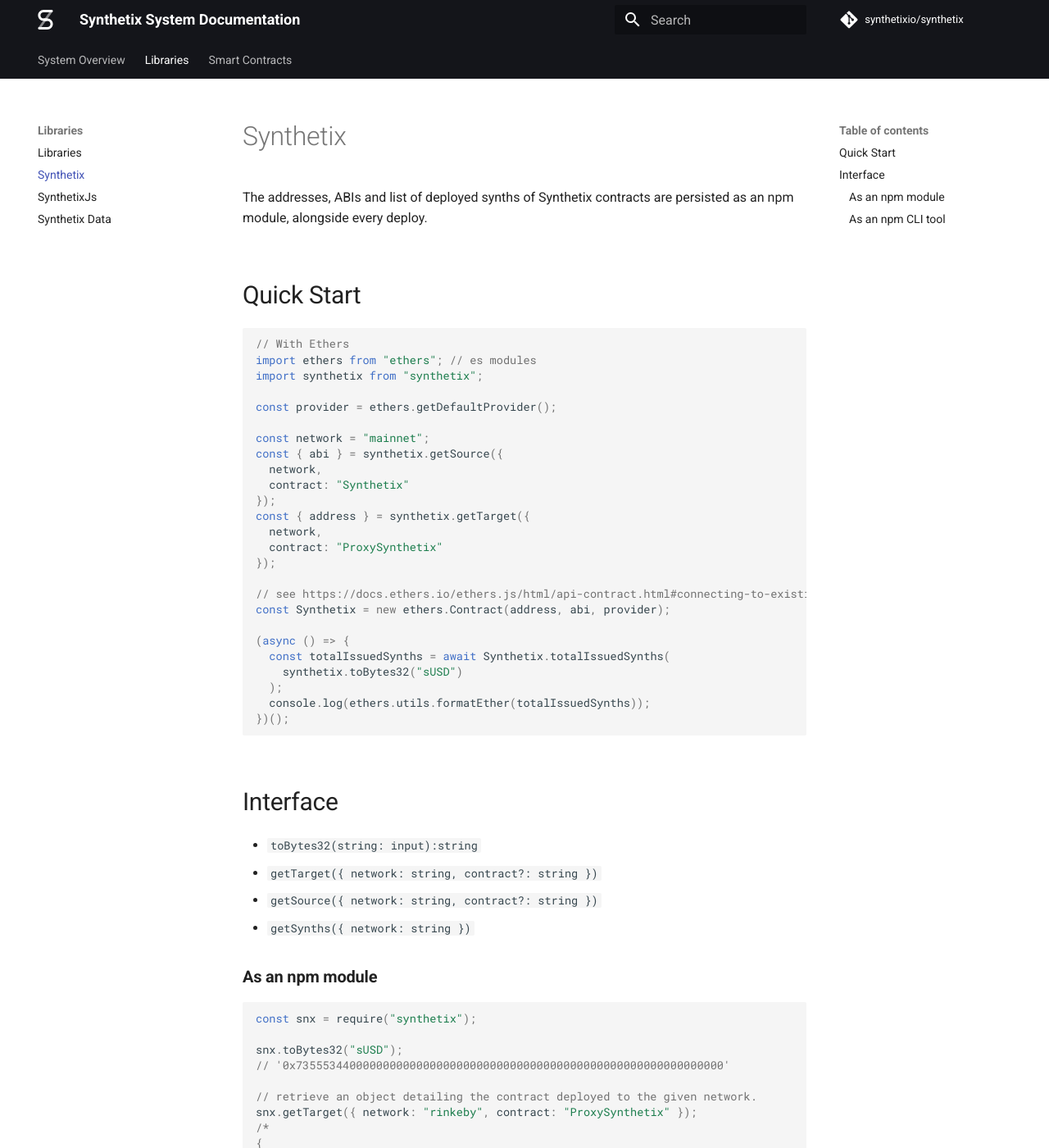
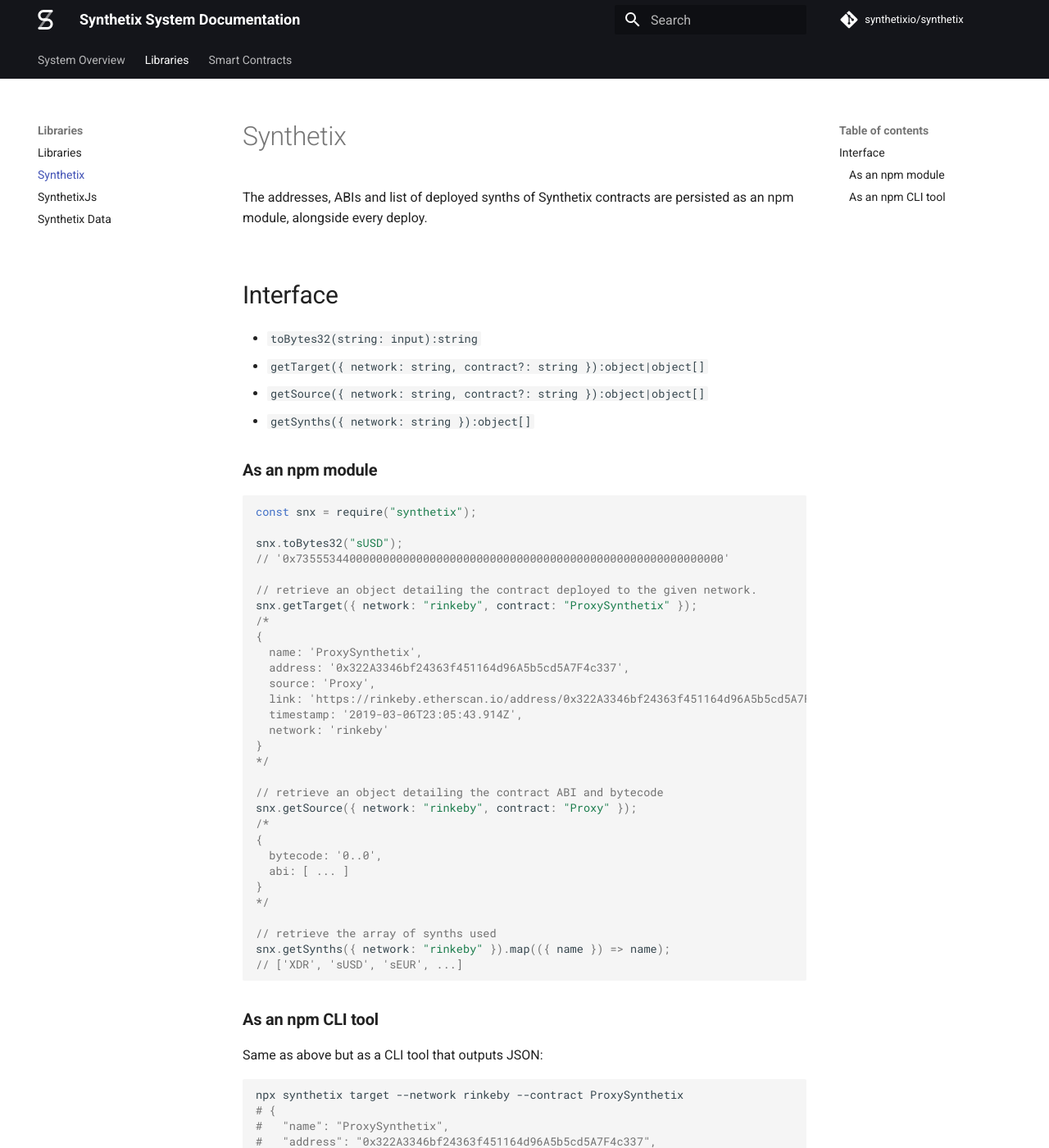
Before and after one commit to Synthetixio/synthetix-docs, an MkDocs documentation site: the page built from content/libraries/synthetix.md, in a window 1280 px wide and 1400 px high. Shown: the whole window at 82% size. Built offline with MkDocs 1.6.1 and Material for MkDocs 9.7.7, drawn with Linux system fonts in a browser that asks for light colours; comment, search, counter and statistics services are not loaded.

Commit message:
Minor cleanup of Synthetix page

````diff
--- a/content/libraries/synthetix.md
+++ b/content/libraries/synthetix.md
@@ -2,42 +2,12 @@
 
 The addresses, ABIs and list of deployed synths of Synthetix contracts are persisted as an npm module, alongside every deploy.
 
-## Quick Start
-
-```javascript
-// With Ethers
-import ethers from "ethers"; // es modules
-import synthetix from "synthetix";
-
-const provider = ethers.getDefaultProvider();
-
-const network = "mainnet";
-const { abi } = synthetix.getSource({
-  network,
-  contract: "Synthetix"
-});
-const { address } = synthetix.getTarget({
-  network,
-  contract: "ProxySynthetix"
-});
-
-// see https://docs.ethers.io/ethers.js/html/api-contract.html#connecting-to-existing-contracts
-const Synthetix = new ethers.Contract(address, abi, provider);
-
-(async () => {
-  const totalIssuedSynths = await Synthetix.totalIssuedSynths(
-    synthetix.toBytes32("sUSD")
-  );
-  console.log(ethers.utils.formatEther(totalIssuedSynths));
-})();
-```
-
 ## Interface
 
 - `toBytes32(string: input):string`
-- `getTarget({ network: string, contract?: string })`
-- `getSource({ network: string, contract?: string })`
-- `getSynths({ network: string })`
+- `getTarget({ network: string, contract?: string }):object|object[]`
+- `getSource({ network: string, contract?: string }):object|object[]`
+- `getSynths({ network: string }):object[]`
 
 ### As an npm module
 
````
